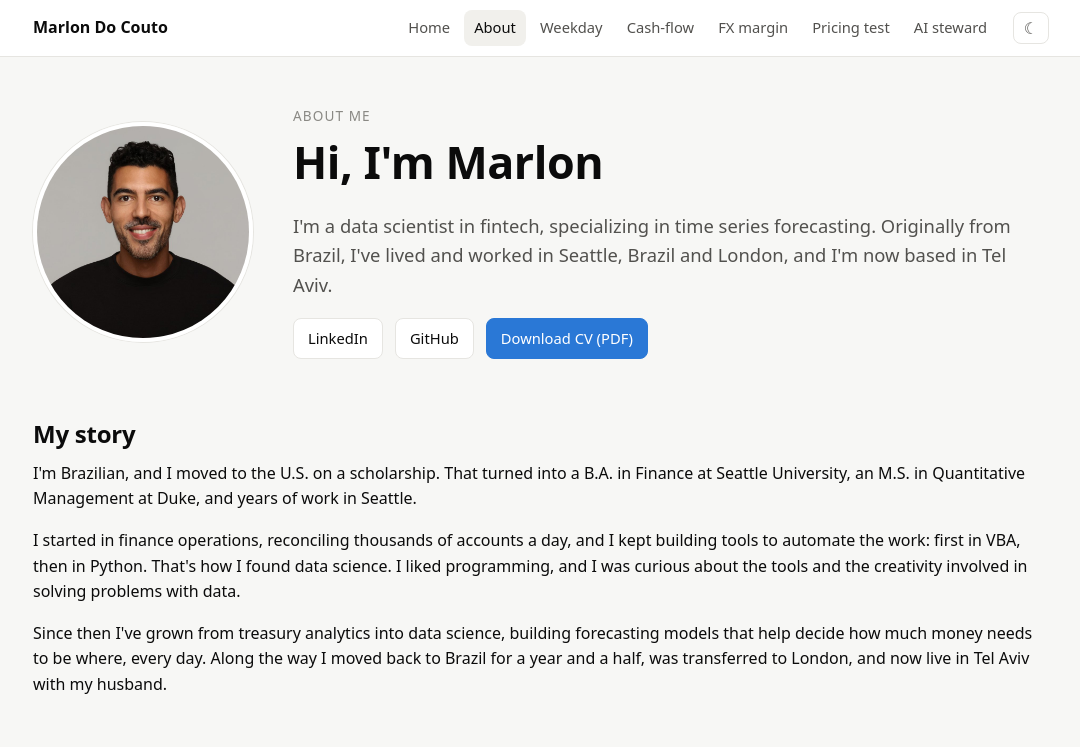
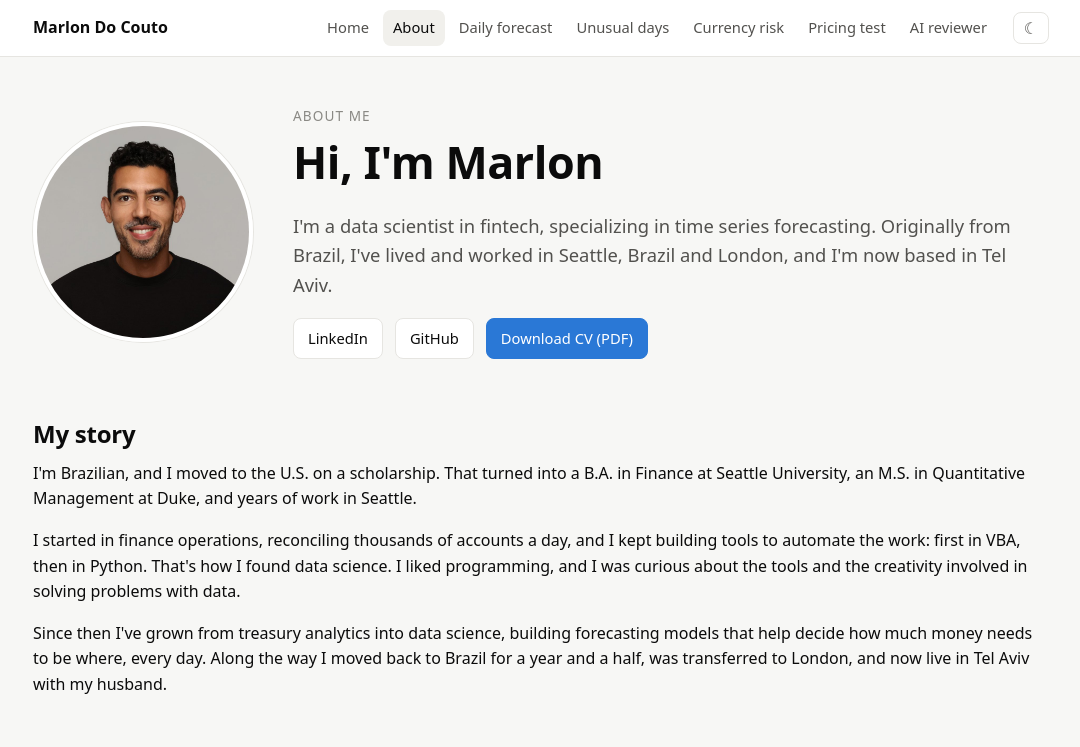
Before and after one commit to marlondocouto2/portfolio, a plain HTML site: page site/about.html in a window 1280 px wide. Shown: the top 747 px of the page, without its empty margins (99-1179 px from the left). Drawn offline with Linux system fonts and the light colour scheme.

Commit message:
Rename the menu to match the new page titles
Daily forecast, Unusual days, Currency risk, Pricing test, AI reviewer.

Co-Authored-By: Claude Opus 5.5 <noreply@anthropic.com>

```diff
--- a/site/about.html
+++ b/site/about.html
@@ -16,11 +16,11 @@
       <nav class="nav" aria-label="Main">
         <a href="./">Home</a>
         <a href="about.html" aria-current="page">About</a>
-        <a href="weekday-seasonal.html">Weekday</a>
-        <a href="cash-flow.html">Cash-flow</a>
-        <a href="fx-margin.html">FX margin</a>
+        <a href="weekday-seasonal.html">Daily forecast</a>
+        <a href="cash-flow.html">Unusual days</a>
+        <a href="fx-margin.html">Currency risk</a>
         <a href="fx-pricing.html">Pricing test</a>
-        <a href="ai-steward.html">AI steward</a>
+        <a href="ai-steward.html">AI reviewer</a>
       </nav>
       <button class="theme-toggle" type="button" aria-label="Switch theme">☾</button>
     </div>
```
Also changed, not shown: site/ai-steward.html (+4 -4 lines), site/cash-flow.html (+4 -4 lines), site/fx-margin.html (+4 -4 lines), site/fx-pricing.html (+4 -4 lines), site/index.html (+4 -4 lines), site/weekday-seasonal.html (+4 -4 lines).
